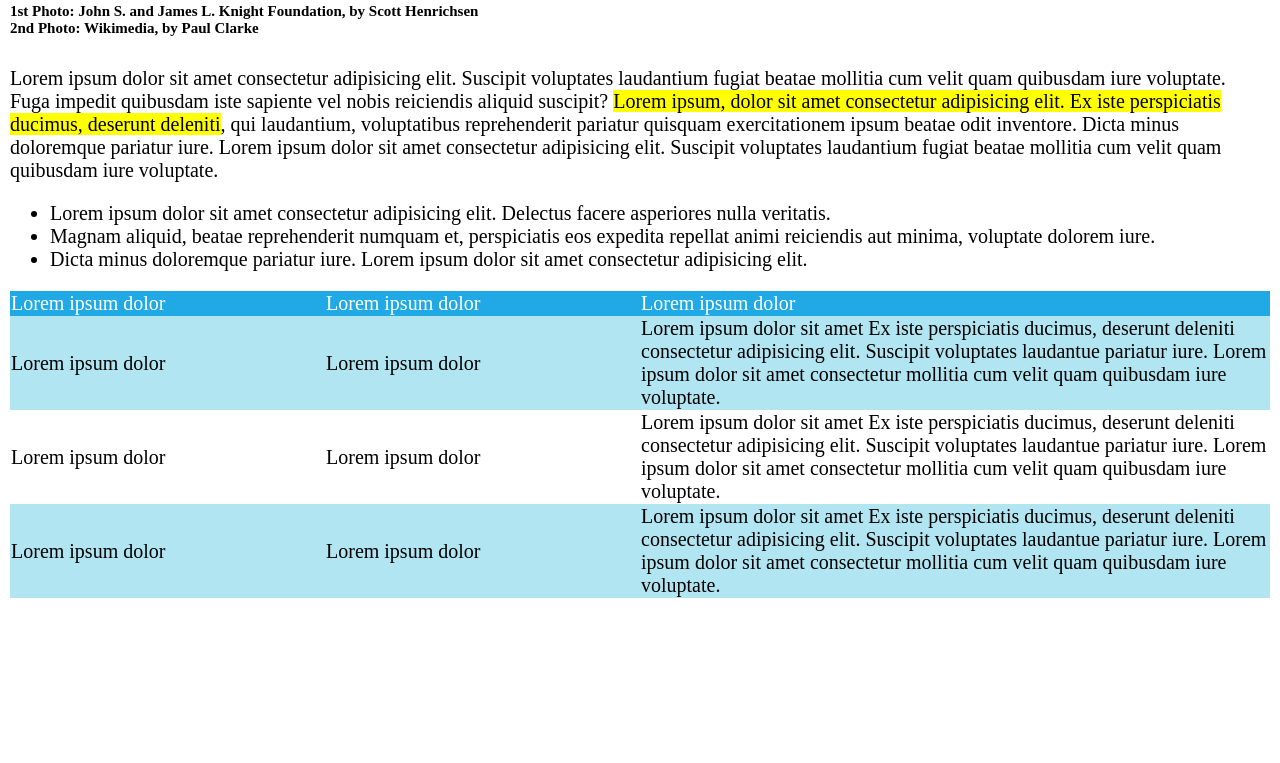
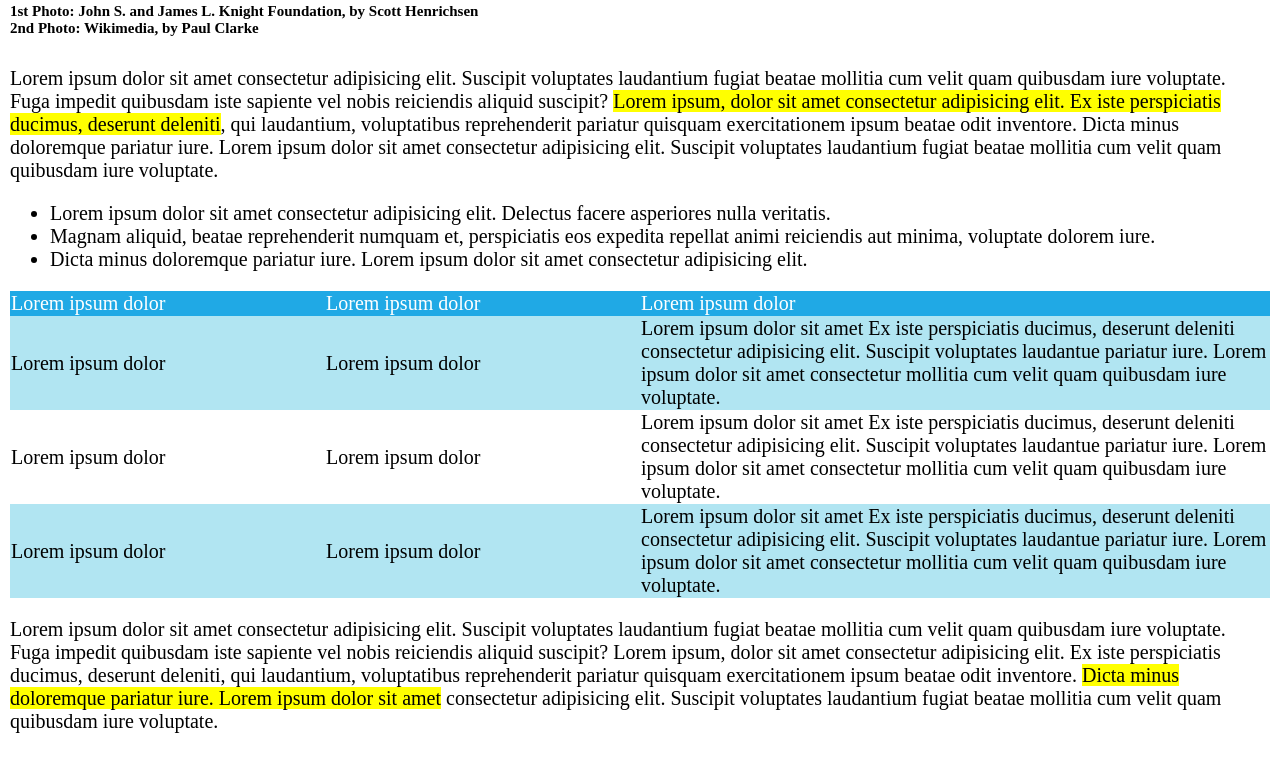
Before and after one commit to Broadcodes/html-css-booleaner, a plain HTML site: page index.html in a window 1280 px wide. Shown: the part 1416-2179 px from the top of the page. Before the commit the page ends 2024 px from the top, so only its background shows below. Drawn offline with Linux system fonts and the light colour scheme.

Commit message:
Creazione testo secondario

```diff
--- a/index.html
+++ b/index.html
@@ -94,6 +94,18 @@
                 </tbody>
             </table>
 
+            <!-- Main: Creazione testo secondario -->
+            <p class="dimensione_testo">Lorem ipsum dolor sit amet consectetur adipisicing elit. Suscipit voluptates
+                laudantium fugiat beatae
+                mollitia cum velit quam quibusdam iure voluptate. Fuga impedit quibusdam iste sapiente vel nobis
+                reiciendis aliquid suscipit? Lorem ipsum, dolor sit amet consectetur
+                adipisicing elit. Ex iste perspiciatis ducimus, deserunt deleniti, qui laudantium,
+                voluptatibus reprehenderit pariatur
+                quisquam exercitationem ipsum beatae odit inventore. <span class="testo_evidenziato">Dicta minus
+                    doloremque pariatur iure.
+                    Lorem ipsum dolor sit amet</span> consectetur adipisicing elit. Suscipit voluptates laudantium
+                fugiat beatae
+                mollitia cum velit quam quibusdam iure voluptate.</p>
         </div>
 
 
```
